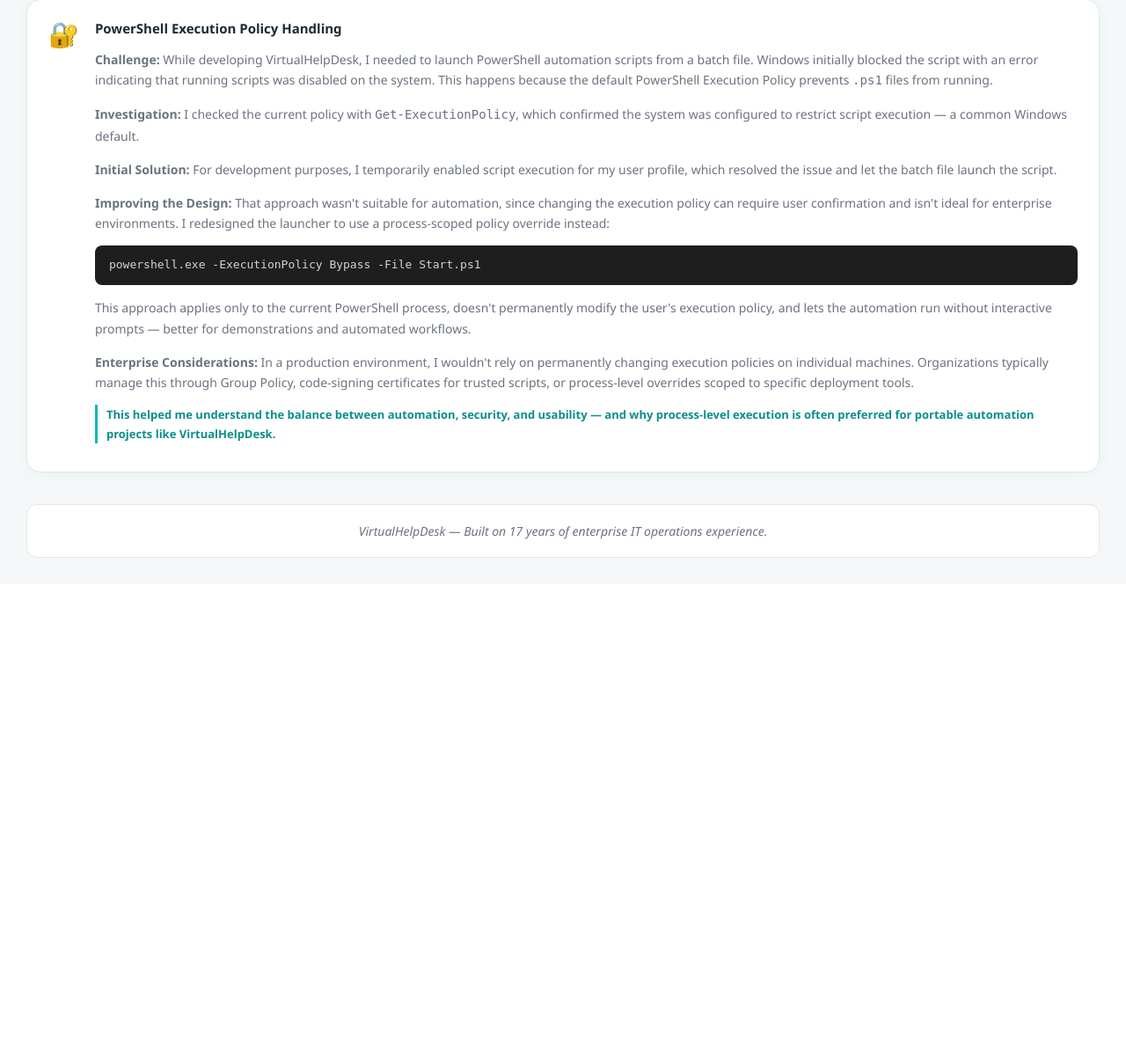
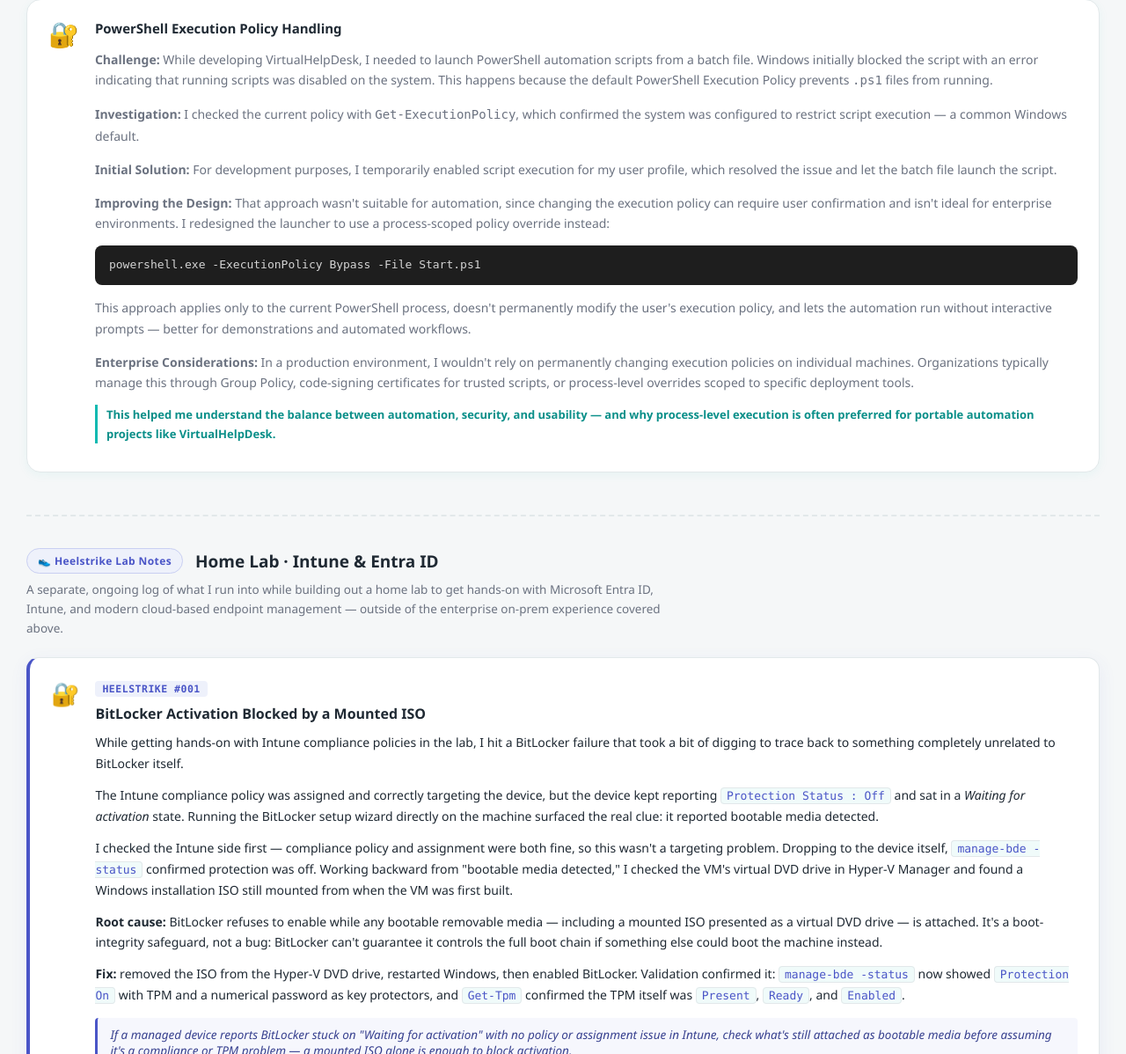
Before and after one commit to heelstriker/virtualhelpdesk, a Flask app: page /field_notes in a window 1280 px wide. Shown: the part 5302-6500 px from the top of the page at 88% size. Before the commit the page ends 5936 px from the top, so only its background shows below. Run offline with Flask 3, Linux system fonts and the light colour scheme.

Commit message:
New Intune Field Notes

```diff
--- a/templates/field_notes.html
+++ b/templates/field_notes.html
@@ -4,6 +4,118 @@
 
 {% block extra_css %}
 <link rel="stylesheet" href="{{ url_for('static', filename='src/css/field_notes.css') }}">
+<style>
+    /* Heelstrike Lab Notes — scoped to this page only.
+       A visually distinct sub-series within Field Notes for home-lab /
+       Intune / Entra ID learning notes, kept separate from the
+       17-years-of-enterprise-experience notes above. */
+
+    .hs-section{
+        margin-top:48px;
+        border-top:2px dashed var(--border);
+        padding-top:36px;
+    }
+
+    .hs-header{
+        display:flex;
+        align-items:center;
+        gap:14px;
+        margin-bottom:8px;
+    }
+
+    .hs-badge{
+        display:inline-flex;
+        align-items:center;
+        gap:6px;
+        background:#eef1fb;
+        color:#4a55c7;
+        border:1px solid #c9cff2;
+        font-size:12px;
+        font-weight:700;
+        letter-spacing:0.4px;
+        padding:5px 12px;
+        border-radius:20px;
+    }
+
+    .hs-header h2{
+        margin:0;
+        font-size:19px;
+        color:var(--text);
+    }
+
+    .hs-intro{
+        font-size:13.5px;
+        color:var(--text-soft);
+        line-height:1.6;
+        margin:0 0 22px;
+        max-width:760px;
+    }
+
+    .hs-card{
+        display:flex;
+        gap:18px;
+        background:var(--panel);
+        border:1px solid var(--border);
+        border-left:4px solid #4a55c7;
+        border-radius:14px;
+        padding:22px 24px;
+        margin-bottom:18px;
+        box-shadow:0 5px 20px rgba(74,85,199,.08);
+    }
+
+    .hs-icon{
+        font-size:26px;
+        flex-shrink:0;
+    }
+
+    .hs-entry-num{
+        display:inline-block;
+        font-family:'Consolas','Cascadia Code',monospace;
+        font-size:11.5px;
+        font-weight:700;
+        color:#4a55c7;
+        background:#eef1fb;
+        padding:2px 8px;
+        border-radius:4px;
+        margin-bottom:8px;
+        letter-spacing:0.5px;
+    }
+
+    .hs-title{
+        font-size:16px;
+        font-weight:700;
+        color:var(--text);
+        margin-bottom:10px;
+    }
+
+    .hs-body p{
+        font-size:14px;
+        line-height:1.7;
+        color:var(--text);
+        margin:0 0 12px;
+    }
+
+    .hs-body code{
+        background:var(--panel-alt);
+        border:1px solid var(--border);
+        border-radius:4px;
+        padding:1px 6px;
+        font-family:'Consolas','Cascadia Code',monospace;
+        font-size:13px;
+        color:#4a55c7;
+    }
+
+    .hs-lesson{
+        border-left:3px solid #4a55c7;
+        background:#f6f7fd;
+        padding:10px 14px;
+        font-size:13.5px;
+        font-style:italic;
+        color:#37408f;
+        border-radius:4px;
+        margin-top:14px;
+    }
+</style>
 {% endblock %}
 
 {% block content %}
@@ -501,6 +613,69 @@ if ($timedOutCount -ge $failThreshold) {
 
 </div>
 
+<!-- ===== HEELSTRIKE LAB NOTES ===== -->
+<div class="hs-section">
+    <div class="hs-header">
+        <span class="hs-badge">👟 Heelstrike Lab Notes</span>
+        <h2>Home Lab &middot; Intune &amp; Entra ID</h2>
+    </div>
+    <p class="hs-intro">
+        A separate, ongoing log of what I run into while building out a home lab to get
+        hands-on with Microsoft Entra ID, Intune, and modern cloud-based endpoint
+        management — outside of the enterprise on-prem experience covered above.
+    </p>
+
+    <div class="hs-card">
+        <div class="hs-icon">🔐</div>
+        <div class="hs-body" style="flex:1;">
+            <div class="hs-entry-num">HEELSTRIKE #001</div>
+            <div class="hs-title">BitLocker Activation Blocked by a Mounted ISO</div>
+            <p>
+                While getting hands-on with Intune compliance policies in the lab, I hit
+                a BitLocker failure that took a bit of digging to trace back to something
+                completely unrelated to BitLocker itself.
+            </p>
+            <p>
+                The Intune compliance policy was assigned and correctly targeting the
+                device, but the device kept reporting <code>Protection Status : Off</code>
+                and sat in a <em>Waiting for activation</em> state. Running the BitLocker
+                setup wizard directly on the machine surfaced the real clue: it reported
+                bootable media detected.
+            </p>
+            <p>
+                I checked the Intune side first — compliance policy and assignment were
+                both fine, so this wasn't a targeting problem. Dropping to the device
+                itself, <code>manage-bde -status</code> confirmed protection was off.
+                Working backward from "bootable media detected," I checked the VM's
+                virtual DVD drive in Hyper-V Manager and found a Windows installation ISO
+                still mounted from when the VM was first built.
+            </p>
+            <p>
+                <strong>Root cause:</strong> BitLocker refuses to enable while any
+                bootable removable media — including a mounted ISO presented as a
+                virtual DVD drive — is attached. It's a boot-integrity safeguard, not a
+                bug: BitLocker can't guarantee it controls the full boot chain if
+                something else could boot the machine instead.
+            </p>
+            <p>
+                <strong>Fix:</strong> removed the ISO from the Hyper-V DVD drive,
+                restarted Windows, then enabled BitLocker. Validation confirmed it:
+                <code>manage-bde -status</code> now showed
+                <code>Protection On</code> with TPM and a numerical password as key
+                protectors, and <code>Get-Tpm</code> confirmed the TPM itself was
+                <code>Present</code>, <code>Ready</code>, and <code>Enabled</code>.
+            </p>
+            <div class="hs-lesson">
+                If a managed device reports BitLocker stuck on "Waiting for activation"
+                with no policy or assignment issue in Intune, check what's still attached
+                as bootable media before assuming it's a compliance or TPM problem — a
+                mounted ISO alone is enough to block activation.
+            </div>
+        </div>
+    </div>
+
+</div>
+
 <div class="fn-footer">
     VirtualHelpDesk — Built on 17 years of enterprise IT operations experience.
 </div>
```
